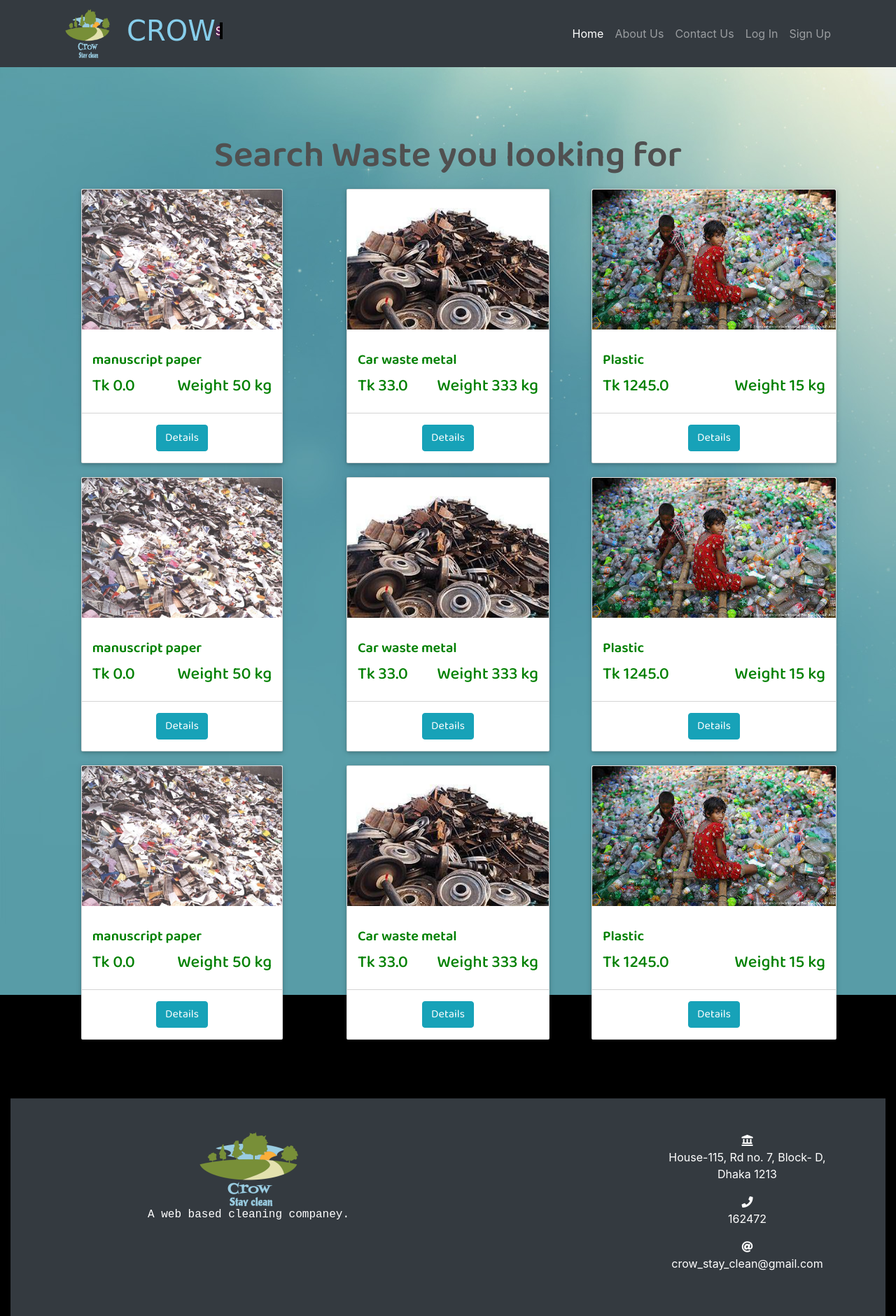
After one commit to minhajputhiyara/Ecobins, a Django app: page /display_garbage/ in a window 1280 px wide. The commit adds this page. Shown: the top 1881 px of the page at 70% size. Run offline with Django 3.2, Linux system fonts and the light colour scheme; data comes from the database, SQL or seed files in the repository; both versions use the stored data as it was after the commit; style sheets or scripts are compiled from the project's sources; some libraries are stand-ins or nearby versions.

Commit message:
product displayed from database

```diff
--- a/Garbage/urls.py
+++ b/Garbage/urls.py
@@ -2,7 +2,7 @@
 from django.contrib import admin
 from django.urls import path,include
 from accounts.views import HomeView,SignUpView
-from management.views import UploadGarbageView
+from management.views import UploadGarbageView,DisplayWasteView
 
 from django.conf import settings
 from django.conf.urls.static import static
@@ -13,6 +13,7 @@ urlpatterns = [
     path('',HomeView,name='homepage'),
     path('accounts/',include('accounts.urls')),
     path('upload_garbage/',UploadGarbageView,name='upload_garbage'),
+    path('display_garbage/',DisplayWasteView,name='display_garbage'),
 ]
 
 if settings.DEBUG:
--- a/management/views.py
+++ b/management/views.py
@@ -27,3 +27,14 @@ def UploadGarbageView(request):
         form=ProductUploadForm()
         context['upload_form']=form
     return render(request,'publish_waste.html',context)
+
+
+#display all garbage view is here
+
+def DisplayWasteView(request):
+
+    context=dict()
+    active_garbages=Garbage.objects.filter(status=True)
+    context['garbages']=active_garbages
+    context['loop_times'] = range(1, 4)
+    return render(request,'display_waste.html',context)
--- /dev/null
+++ b/static/custom/css/display_waste.css
@@ -0,0 +1,158 @@
+.wrapper {
+  display: table;
+  height: 100%;
+  width: 100%;
+  font-family: 'Baloo 2', cursive; }
+
+.container-fostrap {
+  display: table-cell;
+  padding: 1em;
+  text-align: center;
+  vertical-align: middle; }
+
+.fostrap-logo {
+  width: 100px;
+  margin-bottom: 15px; }
+
+h1.heading {
+  color: #fff;
+  font-size: 1.15em;
+  font-weight: 900;
+  margin: 0 0 0.1em;
+  color: #505050; }
+
+@media (min-width: 450px) {
+  h1.heading {
+    font-size: 3.55em; } }
+@media (min-width: 760px) {
+  h1.heading {
+    font-size: 3.05em; } }
+@media (min-width: 900px) {
+  h1.heading {
+    font-size: 3.25em;
+    margin: 0 0 0.1em; } }
+.card:before {
+  content: "";
+  position: absolute;
+  z-index: -1;
+  left: 0;
+  right: 100%;
+  top: 0;
+  background: #2098d1;
+  height: 4px;
+  -webkit-transition-property: right;
+  transition-property: right;
+  -webkit-transition-duration: 0.3s;
+  transition-duration: 0.3s;
+  -webkit-transition-timing-function: ease-out;
+  transition-timing-function: ease-out;
+  z-index: 5; }
+
+.card {
+  margin-bottom: 20px;
+  line-height: 1.42857143;
+  background-color: #fff;
+  border-radius: 2px;
+  box-shadow: 0 2px 5px 0 rgba(0, 0, 0, 0.16), 0 2px 10px 0 rgba(0, 0, 0, 0.12);
+  transition: box-shadow .25s;
+  display: inline-block;
+  vertical-align: middle;
+  -webkit-transform: translateZ(0);
+  transform: translateZ(0);
+  -webkit-backface-visibility: hidden;
+  backface-visibility: hidden;
+  -moz-osx-font-smoothing: grayscale;
+  position: relative;
+  overflow: hidden; }
+
+.card:hover:before, .card:focus:before, .card:active:before {
+  right: 0; }
+
+.card:hover {
+  box-shadow: 0 8px 17px 0 rgba(0, 0, 0, 0.2), 0 6px 20px 0 rgba(0, 0, 0, 0.19); }
+
+.img-card {
+  width: 100%;
+  height: 200px;
+  border-top-left-radius: 2px;
+  border-top-right-radius: 2px;
+  display: block;
+  overflow: hidden; }
+
+.img-card img {
+  width: 100%;
+  height: 200px;
+  object-fit: cover;
+  transition: all .25s ease; }
+
+.card-content {
+  padding: 15px;
+  text-align: left; }
+
+.card-title {
+  margin-top: 0px;
+  font-weight: 700;
+  font-size: 1.25em; }
+
+.card-title a {
+  color: #000;
+  text-decoration: none !important; }
+
+.star-section {
+  color: #f1c40f; }
+
+/* Underline From Right */
+.card-read-more {
+  display: block;
+  vertical-align: middle;
+  -webkit-transform: translateZ(0);
+  transform: translateZ(0);
+  box-shadow: 0 0 1px rgba(0, 0, 0, 0);
+  -webkit-backface-visibility: hidden;
+  backface-visibility: hidden;
+  -moz-osx-font-smoothing: grayscale;
+  position: relative;
+  overflow: hidden; }
+
+.card-read-more:before {
+  content: "";
+  position: absolute;
+  z-index: -1;
+  left: 100%;
+  right: 0;
+  bottom: 0;
+  background: #2098d1;
+  height: 4px;
+  -webkit-transition-property: left;
+  transition-property: left;
+  -webkit-transition-duration: 0.3s;
+  transition-duration: 0.3s;
+  -webkit-transition-timing-function: ease-out;
+  transition-timing-function: ease-out; }
+
+.card:hover .card-read-more:before, .card:focus .card-read-more:before, .card:active .card-read-more:before {
+  left: 0; }
+
+.card-read-more {
+  border-top: 1px solid #D4D4D4; }
+
+.card-read-more a {
+  text-decoration: none !important;
+  padding: 10px;
+  font-weight: 600;
+  text-transform: uppercase; }
+
+footer {
+  text-align: center;
+  margin: 15px; }
+
+footer h3 {
+  font-size: 2.92rem;
+  font-weight: 100;
+  margin: 1.46rem 0 1.168rem; }
+
+#detail_btn:hover {
+  background-color: #fff;
+  color: #00a4b6; }
+
+/*# sourceMappingURL=display_waste.css.map */
--- /dev/null
+++ b/static/custom/scss/display_waste.scss
@@ -0,0 +1,171 @@
+
+.wrapper {
+  display: table;
+  height: 100%;
+  width: 100%;
+  font-family: 'Baloo 2', cursive;
+}
+
+.container-fostrap {
+  display: table-cell;
+  padding: 1em;
+  text-align: center;
+  vertical-align: middle;
+}
+.fostrap-logo {
+  width: 100px;
+  margin-bottom:15px
+}
+h1.heading {
+  color: #fff;
+  font-size: 1.15em;
+  font-weight: 900;
+  margin: 0 0 0.1em;
+  color: #505050;
+}
+@media (min-width: 450px) {
+  h1.heading {
+    font-size: 3.55em;
+  }
+}
+@media (min-width: 760px) {
+  h1.heading {
+    font-size: 3.05em;
+  }
+}
+@media (min-width: 900px) {
+  h1.heading {
+    font-size: 3.25em;
+    margin: 0 0 0.1em;
+  }
+}
+
+.card:before {
+  content: "";
+  position: absolute;
+  z-index: -1;
+  left: 0;
+  right: 100%;
+  top: 0;
+  background: #2098d1;
+  height: 4px;
+  -webkit-transition-property: right;
+  transition-property: right;
+  -webkit-transition-duration: 0.3s;
+  transition-duration: 0.3s;
+  -webkit-transition-timing-function: ease-out;
+  transition-timing-function: ease-out;
+  z-index: 5
+}
+.card {
+    margin-bottom: 20px;
+    line-height: 1.42857143;
+    background-color: #fff;
+    border-radius: 2px;
+    box-shadow: 0 2px 5px 0 rgba(0,0,0,0.16),0 2px 10px 0 rgba(0,0,0,0.12);
+    transition: box-shadow .25s;
+  display: inline-block;
+  vertical-align: middle;
+  -webkit-transform: translateZ(0);
+  transform: translateZ(0);
+  -webkit-backface-visibility: hidden;
+  backface-visibility: hidden;
+  -moz-osx-font-smoothing: grayscale;
+  position: relative;
+  overflow: hidden;
+}
+.card:hover:before, .card:focus:before, .card:active:before {
+  right: 0;
+}
+.card:hover {
+  box-shadow: 0 8px 17px 0 rgba(0,0,0,0.2),0 6px 20px 0 rgba(0,0,0,0.19);
+}
+.img-card {
+  width: 100%;
+  height:200px;
+  border-top-left-radius:2px;
+  border-top-right-radius:2px;
+  display:block;
+    overflow: hidden;
+}
+.img-card img{
+  width: 100%;
+  height: 200px;
+  object-fit:cover;
+  transition: all .25s ease;
+}
+.card-content {
+  padding:15px;
+  text-align:left;
+}
+.card-title {
+  margin-top:0px;
+  font-weight: 700;
+  font-size: 1.25em;
+}
+.card-title a {
+  color: #000;
+  text-decoration: none !important;
+}
+.star-section {
+  color: #f1c40f
+}
+
+/* Underline From Right */
+.card-read-more {
+  display: block;
+  vertical-align: middle;
+  -webkit-transform: translateZ(0);
+  transform: translateZ(0);
+  box-shadow: 0 0 1px rgba(0, 0, 0, 0);
+  -webkit-backface-visibility: hidden;
+  backface-visibility: hidden;
+  -moz-osx-font-smoothing: grayscale;
+  position: relative;
+  overflow: hidden;
+}
+.card-read-more:before {
+  content: "";
+  position: absolute;
+  z-index: -1;
+  left: 100%;
+  right: 0;
+  bottom: 0;
+  background: #2098d1;
+  height: 4px;
+  -webkit-transition-property: left;
+  transition-property: left;
+  -webkit-transition-duration: 0.3s;
+  transition-duration: 0.3s;
+  -webkit-transition-timing-function: ease-out;
+  transition-timing-function: ease-out;
+}
+.card:hover .card-read-more:before,.card:focus .card-read-more:before,.card:active .card-read-more:before {
+  left: 0;
+}
+
+.card-read-more {
+  border-top: 1px solid #D4D4D4;
+}
+.card-read-more a {
+  text-decoration: none !important;
+  padding:10px;
+  font-weight:600;
+  text-transform: uppercase
+}
+footer {
+  text-align: center;
+  margin: 15px;
+}
+footer h3{
+  font-size: 2.92rem;
+  font-weight:100;
+    margin: 1.46rem 0 1.168rem;
+}
+
+
+
+#detail_btn:hover{
+    background-color: #fff;
+    color: rgba(0, 164, 182, 1.0);
+}
--- a/templates/base.html
+++ b/templates/base.html
@@ -183,7 +183,7 @@
     <!-- Service 3 -->
     <div class="col-md-6 mb-4">
       <div class="card border-0 shadow">
-        <a href="">
+        <a href="{% url 'display_garbage' %}">
           <img src="{% static 'custom/image/buyWaste.jpg' %}" class="card-img-top" alt="...">
           <div class="card-body text-center">
             <h4 class="card-title mb-0">Buy Waste</h4>
--- /dev/null
+++ b/templates/display_waste.html
@@ -0,0 +1,58 @@
+{% extends 'base.html' %}
+
+{% load static %}
+
+{% block CSS %}
+<link rel="stylesheet" href="{% static 'custom/css/display_waste.css' %}">
+{% endblock CSS%}
+
+
+{% block content %}
+
+<section class="wrapper my-5">
+     <div class="container-fostrap">
+         <div class="mb-3">
+             <h1 class="heading">
+                Search Waste you looking for
+             </h1>
+         </div>
+         <div class="content">
+             <div class="container">
+                 <div class="row">
+                    <!-- Single Garbage -->
+                    {%for _ in loop_times %}
+                    {% for garbage in garbages %}
+                         <div class="col-xs-12 col-sm-4 col-md-4">
+                         <div class="card">
+                              <p class="img-card">
+                              <img src="{{garbage.image.url}}" alt="garbage"/>
+                              </p>
+                              <div class="card-content">
+                                   <h4 class="card-title">
+                                  {{garbage.name}}
+                                   </h4>
+                                   <div class="text-danger pull-left">
+                                   <h4> Tk {{garbage.price}} </h4>
+                                   </div>
+                                   <div class="star-section pull-right">
+                                   <h4> Weight {{garbage.weight}} kg </h4>
+                                   </div>
+                                   <div class="clearfix"></div>
+                              </div>
+                              <div class="card-read-more">
+                                   <a href="">
+                                        <button id="detail_btn" class="btn btn-info my-3">Details</button>
+                                   </a>
+                              </div>
+                         </div>
+                         </div>
+                    {% endfor %}
+                    {% endfor %}
+                     <!-- End Single Garbage -->
+                 </div>
+             </div>
+         </div>
+     </div>
+ </section>
+
+{% endblock content %}
```
Also changed, not shown: templates/t3.html (added, +25 -0 lines), db.sqlite3, media/garbage_product/garbage_product/wastepaper.jpg (added), 1 other file.
